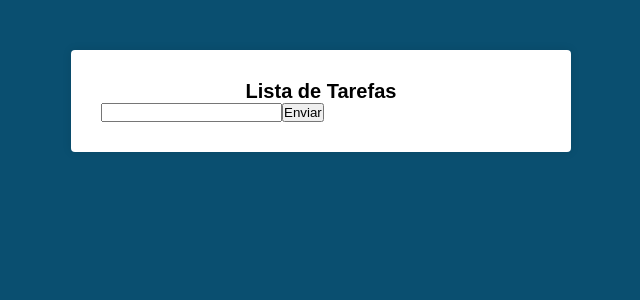
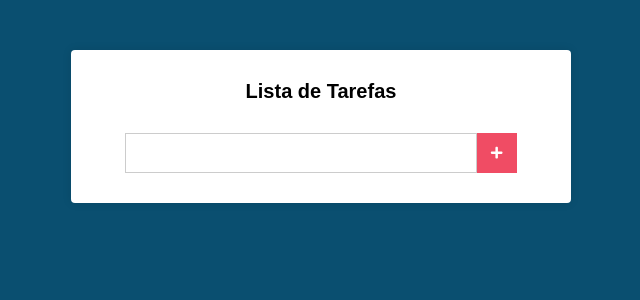
Before and after one commit to Dogolaa/to-do-list-react, a React (Create React App) app: page / in a window 1280 px wide. Shown: the top 300 px of the page, without its empty margins (319-959 px from the left). Built offline with nearby package versions, Linux system fonts and the light colour scheme.

Commit message:
Style: Styling the form

```diff
--- a/package.json
+++ b/package.json
@@ -6,6 +6,7 @@
     "cra-template": "1.2.0",
     "react": "^19.0.0",
     "react-dom": "^19.0.0",
+    "react-icons": "^5.4.0",
     "react-scripts": "5.0.1",
     "web-vitals": "^4.2.4"
   },
--- a/src/components/Main.css
+++ b/src/components/Main.css
@@ -11,3 +11,29 @@
   font-size: 20px;
   text-align: center;
 }
+
+.form {
+  margin-top: 30px;
+  display: flex;
+  align-items: center;
+  justify-content: center;
+}
+
+.form input[type='text'] {
+  height: 40px;
+  padding: 0 20px;
+  font-size: 20px;
+  border: 1px solid #ccc;
+  min-width: 80%;
+}
+
+.form button[type='submit'] {
+  border: none;
+  height: 40px;
+  width: 40px;
+  background: #f04c64;
+  color: #fff;
+  display: flex;
+  align-items: center;
+  justify-content: center;
+}
--- a/src/components/Main.js
+++ b/src/components/Main.js
@@ -1,4 +1,7 @@
 import React, { Component } from 'react';
+
+// Form
+import { FaPlus } from 'react-icons/fa';
 
 import './Main.css';
 
@@ -20,9 +23,15 @@
       <div className="main">
         <h1>Lista de Tarefas</h1>
 
-        <form action="#">
-          <input onChange={this.handleChange} type="text"></input>
-          <button type="submit">Enviar</button>
+        <form action="#" className="form">
+          <input
+            onChange={this.handleChange}
+            type="text"
+            value={novaTarefa}
+          ></input>
+          <button type="submit">
+            <FaPlus />
+          </button>
         </form>
       </div>
     );
```
Also changed, not shown: 1 other file (tests, documents, lock files or other folders).
